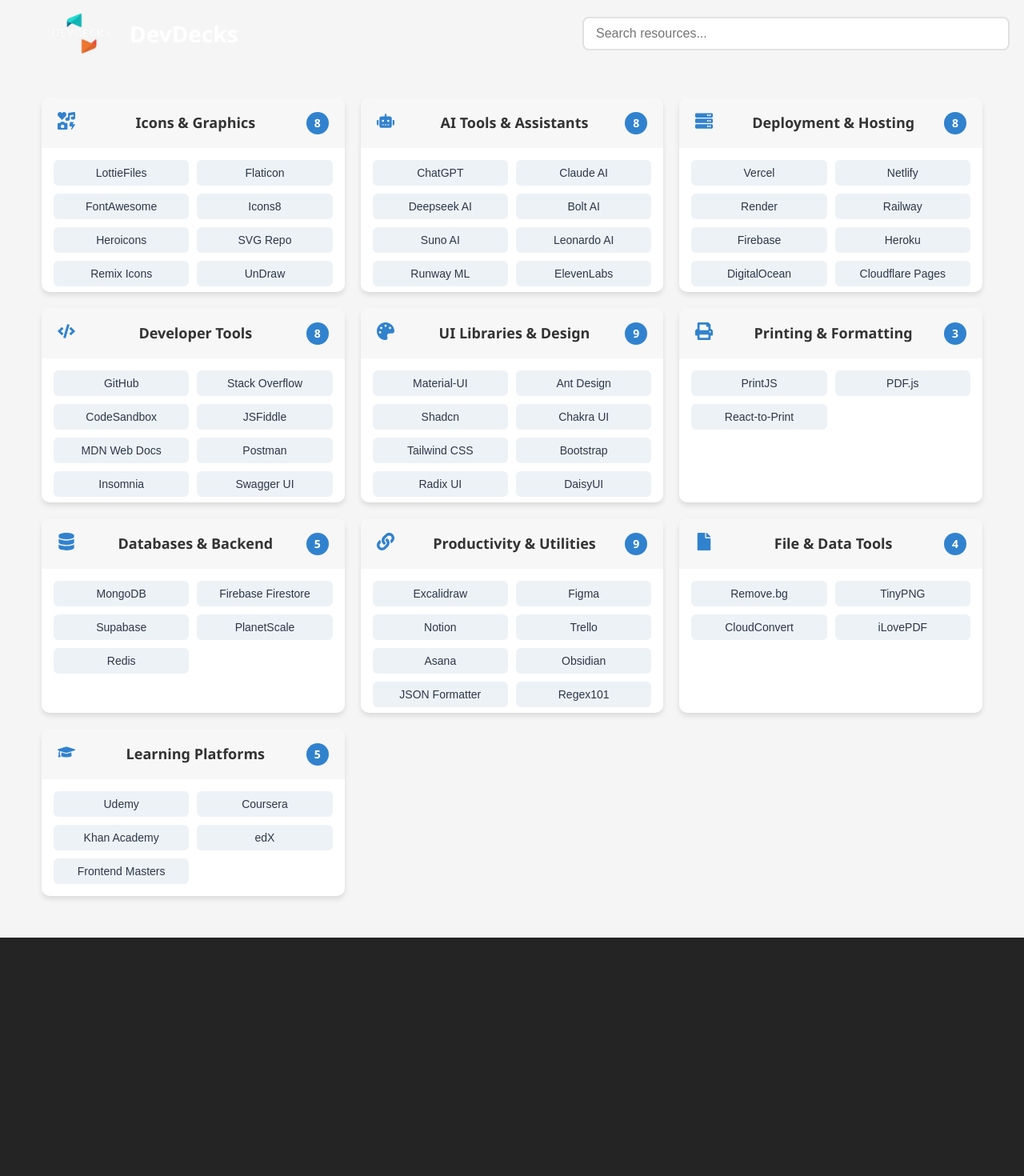
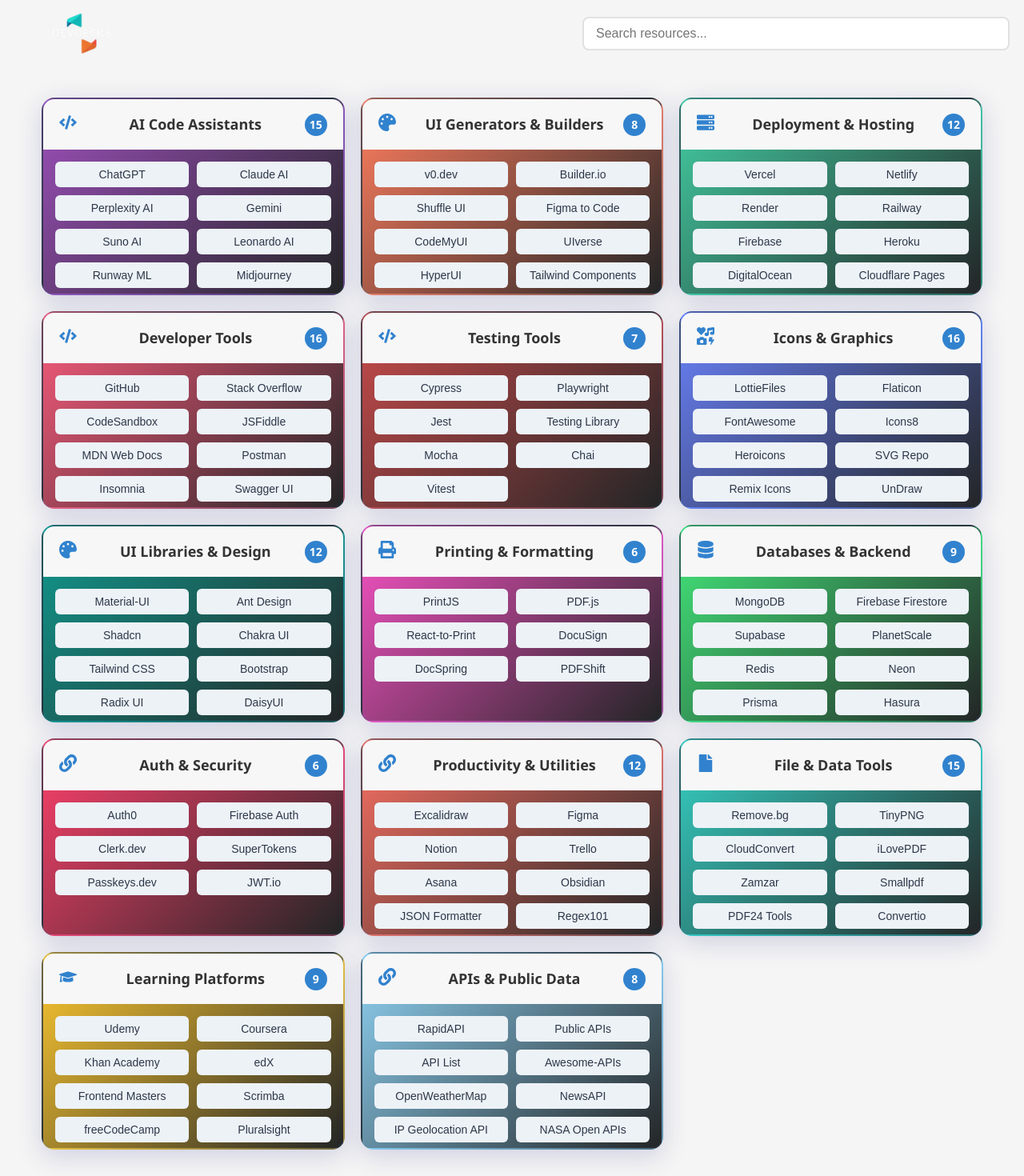
Before and after one commit to jitusuvan/quicklink, a React (Vite) app: page / in a window 1280 px wide. Shown: the part 60-1530 px from the top of the page at 80% size. Before the commit the page ends 1232 px from the top, so only its background shows below. Built offline with nearby package versions, Linux system fonts and the light colour scheme.

Commit message:
Enhance QuickLinks component with new categories, improved styling, and hover effects. Updated CSS for category cards and added additional links for AI tools, UI generators, testing tools, and more.

```diff
--- a/src/components/QuickLinks.css
+++ b/src/components/QuickLinks.css
@@ -52,17 +52,13 @@
 }
 
 .category-card {
-  background-color: white;
-  border-radius: 10px;
-  box-shadow: 0 4px 6px rgba(0, 0, 0, 0.1);
+  border-radius: 16px;
+  box-shadow: 0 8px 32px 0 rgba(31, 38, 135, 0.18);
   overflow: hidden;
   transition: transform 0.2s, box-shadow 0.2s;
+  border: 1.5px solid rgba(49,130,206,0.12);
 }
 
-.category-card:hover {
-  transform: translateY(-5px);
-  box-shadow: 0 6px 8px rgba(0, 0, 0, 0.15);
-}
 
 .category-header {
   display: flex;
--- a/src/components/QuickLinks.jsx
+++ b/src/components/QuickLinks.jsx
@@ -6,11 +6,107 @@
 const QuickLinks = () => {
   const [searchTerm, setSearchTerm] = useState("");
   const [expandedCategory, setExpandedCategory] = useState(null);
+  const [hoveredCategory, setHoveredCategory] = useState(null);
 
   const categories = [
+
+    {
+      title: "AI Code Assistants",
+      icon: <FaCode />,
+      color: "#9D50BB",
+      links: [
+        { name: "ChatGPT", url: "https://chatgpt.com/" },
+    { name: "Claude AI", url: "https://claude.ai/" },
+    { name: "Perplexity AI", url: "https://www.perplexity.ai/" },
+    { name: "Gemini", url: "https://gemini.google.com/" },
+    { name: "Suno AI", url: "https://www.suno.com/" },
+    { name: "Leonardo AI", url: "https://leonardo.ai/" },
+    { name: "Runway ML", url: "https://runwayml.com/" },
+    { name: "Midjourney", url: "https://www.midjourney.com/" },
+    { name: "Phind", url: "https://www.phind.com/" },
+    { name: "DeepSeek AI", url: "https://www.deepseek.com/" },
+    { name: "Bolt AI", url: "https://bolt.new/" },
+    { name: "ElevenLabs", url: "https://elevenlabs.io/" },
+    { name: "Cursor AI", url: "https://www.cursor.so/" },
+    { name: "Blackbox AI", url: "https://www.useblackbox.io/" },
+    { name: "v0.dev", url: "https://v0.dev/" },
+      ],
+    },
+    {
+      title: "UI Generators & Builders",
+      icon: <FaPalette />,
+      color: "#FF7E5F",
+      links: [
+        { name: "v0.dev", url: "https://v0.dev/" },
+        { name: "Builder.io", url: "https://www.builder.io/" },
+        { name: "Shuffle UI", url: "https://shuffle.dev/" },
+        { name: "Figma to Code", url: "https://figma-to-code.com/" },
+        { name: "CodeMyUI", url: "https://codemyui.com/" },
+        { name: "UIverse", url: "https://uiverse.io/" },
+        { name: "HyperUI", url: "https://www.hyperui.dev/" },
+        { name: "Tailwind Components", url: "https://tailwindcomponents.com/" },
+      ],
+    },
+    {
+      title: "Deployment & Hosting",
+      icon: <FaServer />,
+      color: "#43cea2", // green
+      links: [
+        { name: "Vercel", url: "https://vercel.com/" },
+        { name: "Netlify", url: "https://www.netlify.com/" },
+        { name: "Render", url: "https://render.com/" },
+        { name: "Railway", url: "https://railway.app/" },
+        { name: "Firebase", url: "https://firebase.google.com/" },
+        { name: "Heroku", url: "https://www.heroku.com/" },
+        { name: "DigitalOcean", url: "https://www.digitalocean.com/" },
+        { name: "Cloudflare Pages", url: "https://pages.cloudflare.com/" },
+        { name: "Surge", url: "https://surge.sh/" },
+        { name: "GitHub Pages", url: "https://pages.github.com/" },
+        { name: "Glitch", url: "https://glitch.com/" },
+        { name: "Kinsta", url: "https://kinsta.com/" },
+      ],
+    },
+    {
+      title: "Developer Tools",
+      icon: <FaCode />,
+      color: "#fc5c7d", // pink
+      links: [
+        { name: "GitHub", url: "https://github.com/" },
+        { name: "Stack Overflow", url: "https://stackoverflow.com/" },
+        { name: "CodeSandbox", url: "https://codesandbox.io/" },
+        { name: "JSFiddle", url: "https://jsfiddle.net/" },
+        { name: "MDN Web Docs", url: "https://developer.mozilla.org/" },
+        { name: "Postman", url: "https://www.postman.com/" },
+        { name: "Insomnia", url: "https://insomnia.rest/" },
+        { name: "Swagger UI", url: "https://swagger.io/tools/swagger-ui/" },
+        { name: "Replit", url: "https://replit.com/" },
+        { name: "Gitpod", url: "https://www.gitpod.io/" },
+        { name: "StackBlitz", url: "https://stackblitz.com/" },
+        { name: "Codespaces", url: "https://github.com/features/codespaces" },
+        { name: "Mocky", url: "https://mocky.io/" },
+        { name: "Beeceptor", url: "https://beeceptor.com/" },
+        { name: "ReqRes", url: "https://reqres.in/" },
+        { name: "MockAPI", url: "https://mockapi.io/" },
+      ],
+    },
+    {
+      title: "Testing Tools",
+      icon: <FaCode />,
+      color: "#c94b4b",
+      links: [
+        { name: "Cypress", url: "https://www.cypress.io/" },
+        { name: "Playwright", url: "https://playwright.dev/" },
+        { name: "Jest", url: "https://jestjs.io/" },
+        { name: "Testing Library", url: "https://testing-library.com/" },
+        { name: "Mocha", url: "https://mochajs.org/" },
+        { name: "Chai", url: "https://www.chaijs.com/" },
+        { name: "Vitest", url: "https://vitest.dev/" },
+      ]
+    },
     {
       title: "Icons & Graphics",
       icon: <FaIcons />,
+      color: "#6a82fb", // blue-purple
       links: [
         { name: "LottieFiles", url: "https://lottiefiles.com/" },
         { name: "Flaticon", url: "https://www.flaticon.com/" },
@@ -20,53 +116,21 @@
         { name: "SVG Repo", url: "https://www.svgrepo.com/" },
         { name: "Remix Icons", url: "https://remixicon.com/" },
         { name: "UnDraw", url: "https://undraw.co/" },
-      ],
-    },
-    {
-      title: "AI Tools & Assistants",
-      icon: <FaRobot />,
-      links: [
-        { name: "ChatGPT", url: "https://chatgpt.com/" },
-        { name: "Claude AI", url: "https://claude.ai/" },
-        { name: "Deepseek AI", url: "https://www.deepseek.com/" },
-        { name: "Bolt AI", url: "https://bolt.new/" },
-        { name: "Suno AI", url: "https://www.suno.com/" },
-        { name: "Leonardo AI", url: "https://leonardo.ai/" },
-        { name: "Runway ML", url: "https://runwayml.com/" },
-        { name: "ElevenLabs", url: "https://elevenlabs.io/" },
-      ],
-    },
-    {
-      title: "Deployment & Hosting",
-      icon: <FaServer />,
-      links: [
-        { name: "Vercel", url: "https://vercel.com/" },
-        { name: "Netlify", url: "https://www.netlify.com/" },
-        { name: "Render", url: "https://render.com/" },
-        { name: "Railway", url: "https://railway.app/" },
-        { name: "Firebase", url: "https://firebase.google.com/" },
-        { name: "Heroku", url: "https://www.heroku.com/" },
-        { name: "DigitalOcean", url: "https://www.digitalocean.com/" },
-        { name: "Cloudflare Pages", url: "https://pages.cloudflare.com/" },
-      ],
-    },
-    {
-      title: "Developer Tools",
-      icon: <FaCode />,
-      links: [
-        { name: "GitHub", url: "https://github.com/" },
-        { name: "Stack Overflow", url: "https://stackoverflow.com/" },
-        { name: "CodeSandbox", url: "https://codesandbox.io/" },
-        { name: "JSFiddle", url: "https://jsfiddle.net/" },
-        { name: "MDN Web Docs", url: "https://developer.mozilla.org/" },
-        { name: "Postman", url: "https://www.postman.com/" },
-        { name: "Insomnia", url: "https://insomnia.rest/" },
-        { name: "Swagger UI", url: "https://swagger.io/tools/swagger-ui/" },
+        { name: "IconScout", url: "https://iconscout.com/" },
+        { name: "Lordicon", url: "https://lordicon.com/" },
+        { name: "Iconmonstr", url: "https://iconmonstr.com/" },
+        { name: "SVGBox", url: "https://svgbox.net/" },
+        { name: "Iconshock", url: "https://www.iconshock.com/" },
+        { name: "Noun Project", url: "https://thenounproject.com/" },
+        { name: "Hero Patterns", url: "https://heropatterns.com/" },
+        { name: "Iconfinder", url: "https://www.iconfinder.com/" },
+
       ],
     },
     {
       title: "UI Libraries & Design",
       icon: <FaPalette />,
+      color: "#11998e", // teal
       links: [
         { name: "Material-UI", url: "https://mui.com/" },
         { name: "Ant Design", url: "https://ant.design/" },
@@ -77,31 +141,57 @@
         { name: "Radix UI", url: "https://www.radix-ui.com/" },
         { name: "DaisyUI", url: "https://daisyui.com/" },
         { name: "React Spring", url: "https://react-spring.dev/" },
+        { name: "Framer Motion", url: "https://www.framer.com/motion/" },
+        { name: "React Beautiful DnD", url: "https://github.com/atlassian/react-beautiful-dnd" },
+        { name: "React Suite", url: "https://rsuitejs.com/" },
       ],
     },
     {
       title: "Printing & Formatting",
       icon: <FaPrint />,
+      color: "#f953c6", // magenta
       links: [
         { name: "PrintJS", url: "https://printjs.crabbly.com/" },
         { name: "PDF.js", url: "https://mozilla.github.io/pdf.js/" },
         { name: "React-to-Print", url: "https://www.npmjs.com/package/react-to-print" },
+        { name: "DocuSign", url: "https://www.docusign.com/" },
+        { name: "DocSpring", url: "https://docspring.com/" },
+        { name: "PDFShift", url: "https://pdfshift.io/" },
       ],
     },
     {
       title: "Databases & Backend",
       icon: <FaDatabase />,
+      color: "#43e97b", // green
       links: [
         { name: "MongoDB", url: "https://www.mongodb.com/" },
         { name: "Firebase Firestore", url: "https://firebase.google.com/" },
         { name: "Supabase", url: "https://supabase.com/" },
         { name: "PlanetScale", url: "https://planetscale.com/" },
         { name: "Redis", url: "https://redis.io/" },
+        { name: "Neon", url: "https://neon.tech/" },
+        { name: "Prisma", url: "https://www.prisma.io/" },
+        { name: "Hasura", url: "https://hasura.io/" },
+        { name: "FaunaDB", url: "https://fauna.com/" },
+      ],
+    },
+    {
+      title: "Auth & Security",
+      icon: <FaLink />,
+      color: "#FF416C",
+      links: [
+        { name: "Auth0", url: "https://auth0.com/" },
+        { name: "Firebase Auth", url: "https://firebase.google.com/products/auth" },
+        { name: "Clerk.dev", url: "https://clerk.dev/" },
+        { name: "SuperTokens", url: "https://supertokens.com/" },
+        { name: "Passkeys.dev", url: "https://passkeys.dev/" },
+        { name: "JWT.io", url: "https://jwt.io/" },
       ],
     },
     {
       title: "Productivity & Utilities",
       icon: <FaLink />,
+      color: "#f77062", // coral
       links: [
         { name: "Excalidraw", url: "https://excalidraw.com/" },
         { name: "Figma", url: "https://www.figma.com/" },
@@ -112,27 +202,62 @@
         { name: "JSON Formatter", url: "https://jsonformatter.org/" },
         { name: "Regex101", url: "https://regex101.com/" },
         { name: "Lorem Ipsum Generator", url: "https://loremipsum.io/" },
+        { name: "Miro", url: "https://miro.com/" },
+        { name: "ClickUp", url: "https://clickup.com/" },
+        { name: "Slack", url: "https://slack.com/" },
       ],
     },
     {
       title: "File & Data Tools",
       icon: <FaFile />,
+      color: "#36d1c4", // cyan
       links: [
         { name: "Remove.bg", url: "https://www.remove.bg/" },
         { name: "TinyPNG", url: "https://tinypng.com/" },
         { name: "CloudConvert", url: "https://cloudconvert.com/" },
         { name: "iLovePDF", url: "https://www.ilovepdf.com/" },
+        { name: "Zamzar", url: "https://www.zamzar.com/" },
+        { name: "Smallpdf", url: "https://smallpdf.com/" },
+        { name: "PDF24 Tools", url: "https://tools.pdf24.org/en/" },
+        { name: "Convertio", url: "https://convertio.co/" },
+        { name: "PineTools", url: "https://pinetools.com/" },
+        { name: "Online-Convert", url: "https://www.online-convert.com/" },
+        { name: "Edit PDF", url: "https://www.pdfescape.com/" },
+        { name: "Merge PDF", url: "https://combinepdf.com/" },
+        { name: "Image Resizer", url: "https://imageresizer.com/" },
+        { name: "EZGIF", url: "https://ezgif.com/" },
+        { name: "ILoveIMG", url: "https://www.iloveimg.com/" },
       ],
     },
     {
       title: "Learning Platforms",
       icon: <FaGraduationCap />,
+      color: "#fdc830", // yellow
       links: [
         { name: "Udemy", url: "https://udemy.com/" },
         { name: "Coursera", url: "https://coursera.org/" },
         { name: "Khan Academy", url: "https://khanacademy.org/" },
         { name: "edX", url: "https://edx.org/" },
         { name: "Frontend Masters", url: "https://frontendmasters.com/" },
+        { name: "Scrimba", url: "https://scrimba.com/" },
+        { name: "freeCodeCamp", url: "https://www.freecodecamp.org/" },
+        { name: "Pluralsight", url: "https://www.pluralsight.com/" },
+        { name: "Egghead", url: "https://egghead.io/" },
+      ],
+    },
+    {
+      title: "APIs & Public Data",
+      icon: <FaLink />,
+      color: "#8fd3f4", // light blue
+      links: [
+        { name: "RapidAPI", url: "https://rapidapi.com/" },
+        { name: "Public APIs", url: "https://public-apis.io/" },
+        { name: "API List", url: "https://apilist.fun/" },
+        { name: "Awesome-APIs", url: "https://github.com/Kikobeats/awesome-api" },
+        { name: "OpenWeatherMap", url: "https://openweathermap.org/api" },
+        { name: "NewsAPI", url: "https://newsapi.org/" },
+        { name: "IP Geolocation API", url: "https://ipgeolocation.io/" },
+        { name: "NASA Open APIs", url: "https://api.nasa.gov/" },
       ],
     },
   ];
@@ -147,11 +272,11 @@
 
   const filteredCategories = searchTerm
     ? categories.map(category => ({
-        ...category,
-        links: category.links.filter(link =>
-          link.name.toLowerCase().includes(searchTerm.toLowerCase())
-        )
-      })).filter(category => category.links.length > 0)
+      ...category,
+      links: category.links.filter(link =>
+        link.name.toLowerCase().includes(searchTerm.toLowerCase())
+      )
+    })).filter(category => category.links.length > 0)
     : categories;
 
   return (
@@ -159,7 +284,7 @@
       <div className="header">
         <div className="logo-container">
           <img src={logo} alt="Quick Links Logo" width="100" height="100" />
-          <h1 style={{color:"#FFFFFF"}}>DevDecks</h1>
+          {/* <h1 style={{ color: "#FFFFFF" }}>DevDecks</h1> */}
         </div>
         <div className="search-container">
           <input
@@ -174,12 +299,24 @@
 
       <div className="categories-grid">
         {filteredCategories.map((category) => (
-          <div key={category.title} className="category-card">
+          <div
+            key={category.title}
+            className="category-card"
+            style={{
+              background: `linear-gradient(135deg, ${category.color} 0%, #232526 100%)`,
+              border: `2px solid ${hoveredCategory === category.title ? category.color : "rgba(49,130,206,0.12)"}`,
+              boxShadow: hoveredCategory === category.title
+                ? `0 0 12px 2px ${category.color}80` // 80 = 50% opacity
+                : "0 8px 32px 0 rgba(31, 38, 135, 0.18)"
+            }}
+            onMouseEnter={() => setHoveredCategory(category.title)}
+            onMouseLeave={() => setHoveredCategory(null)}
+          >
             <div
               className="category-header"
               onClick={() => handleCategoryClick(category.title)}
             >
-              <span className="category-icon">{category.icon}</span>
+              <span className={`category-icon${expandedCategory === category.title ? ' bounce' : ''}`}>{category.icon}</span>
               <h2>{category.title}</h2>
               <span className="link-count">{category.links.length}</span>
             </div>
```
